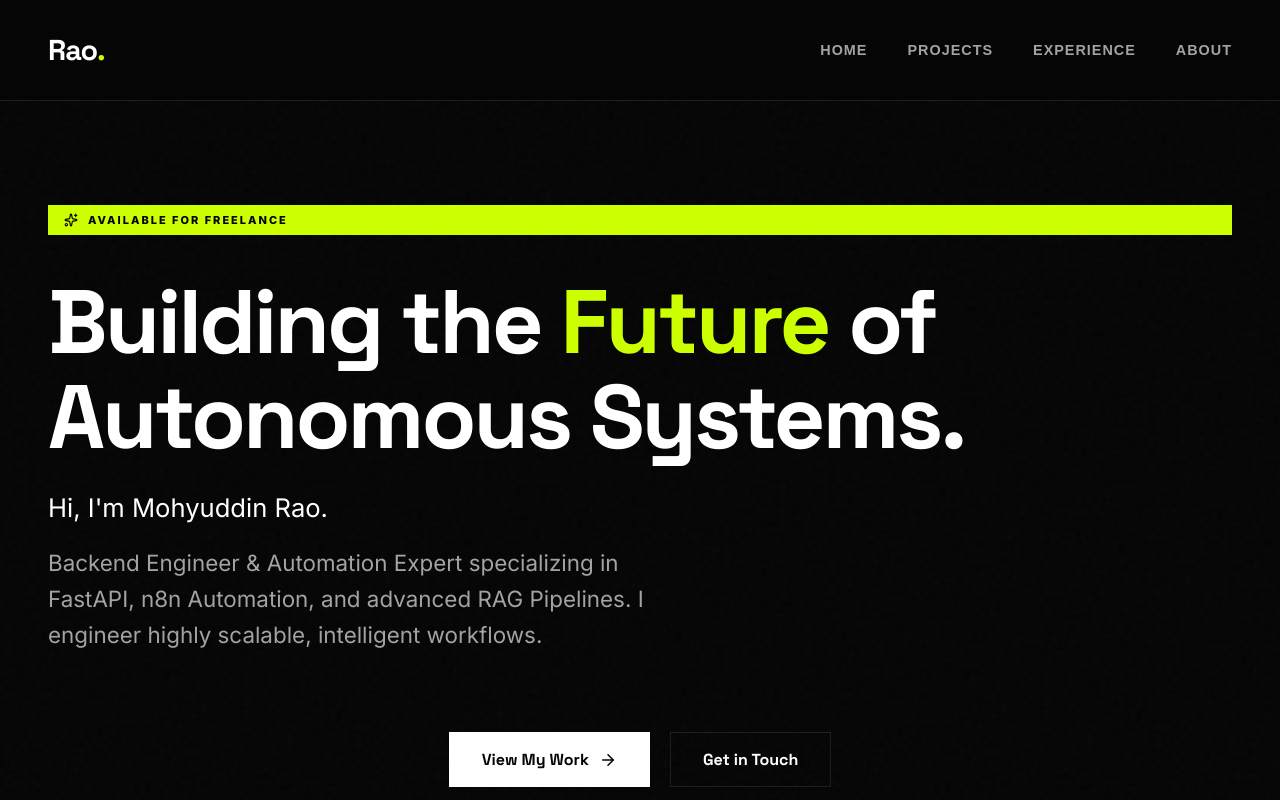
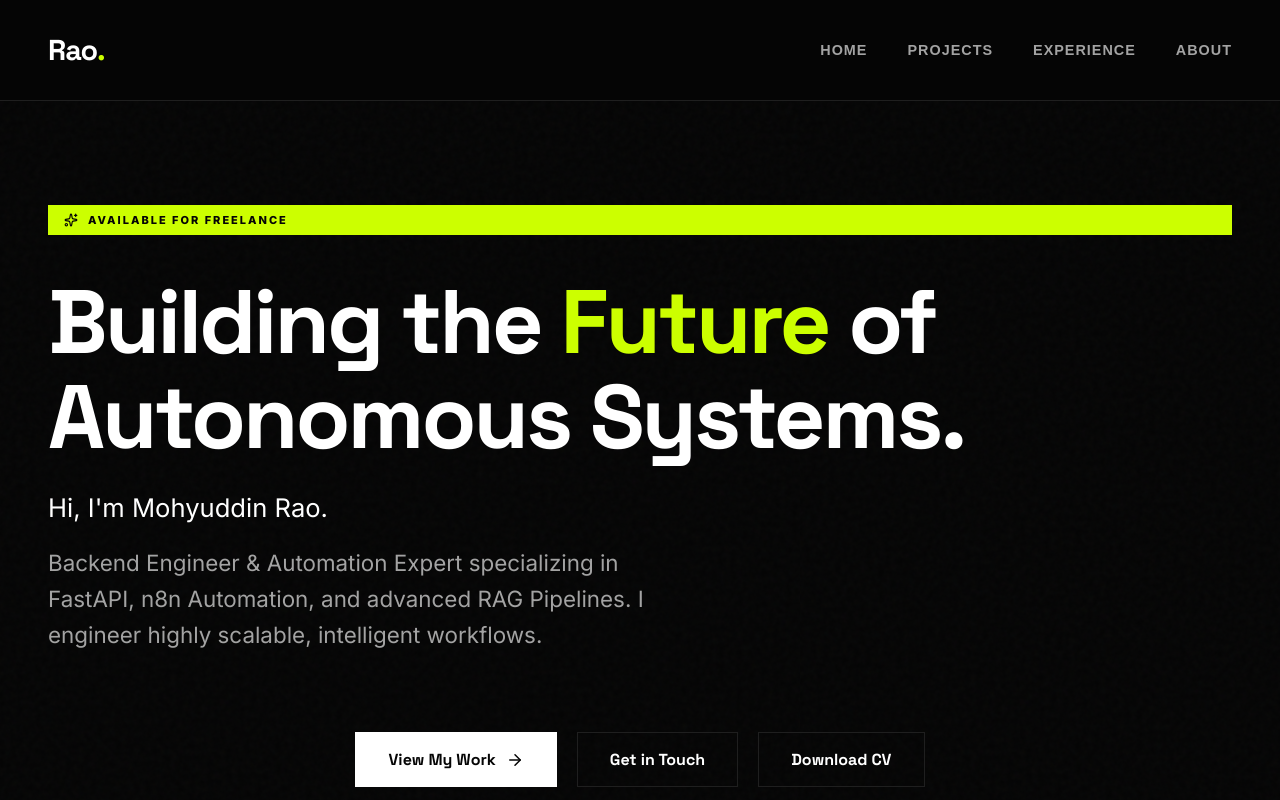
Before and after one commit to Rao-automates/Portfolio, a React (Vite) app: page / in a window 1280 px wide. Shown: the top 800 px of the page. Built offline with nearby package versions, Linux system fonts and the light colour scheme.

Commit message:
Added Download CV buttons with Google Drive link

```diff
--- a/src/components/About.jsx
+++ b/src/components/About.jsx
@@ -101,6 +101,9 @@ const About = () => {
                         <a href="https://www.upwork.com/freelancers/~0126577e0d5102025d" target="_blank" rel="noopener noreferrer" className="neu-btn outline" style={{ justifyContent: 'center' }}>
                             Upwork
                         </a>
+                        <a href="https://drive.google.com/file/d/1RN3RIXmvA8jcDu3XAzb_OpVdHkZJ5Xt3/view?usp=sharing" target="_blank" rel="noopener noreferrer" className="neu-btn outline" style={{ justifyContent: 'center', gridColumn: '1 / -1', border: '1px solid var(--accent)', color: 'var(--accent)' }}>
+                            Download CV
+                        </a>
                     </div>
                 </motion.div>
             </div>
--- a/src/components/Hero.jsx
+++ b/src/components/Hero.jsx
@@ -58,6 +58,9 @@ const Hero = () => {
                 <button className="neu-btn outline" onClick={() => scrollToSection('about')}>
                     Get in Touch
                 </button>
+                <a href="https://drive.google.com/file/d/1RN3RIXmvA8jcDu3XAzb_OpVdHkZJ5Xt3/view?usp=sharing" target="_blank" rel="noopener noreferrer" className="neu-btn outline" style={{ textDecoration: 'none' }}>
+                    Download CV
+                </a>
             </motion.div>
         </div>
     );
```
